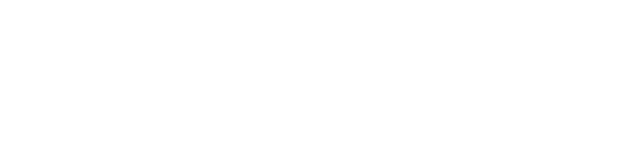
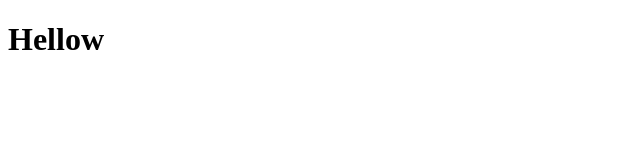
Before and after one commit to rabiulkarim/sundayfeb04, a plain HTML site: page index.html in a window 1280 px wide. Shown: the whole page, without its empty margins (0-640 px from the left). Drawn offline with Linux system fonts and the light colour scheme.

Commit message:
heading line

```diff
--- a/index.html
+++ b/index.html
@@ -5,5 +5,7 @@
     <meta name="viewport" content="width=device-width, initial-scale=1.0" />
     <title>Document</title>
   </head>
-  <body></body>
+  <body>
+    <h1>Hellow</h1>
+  </body>
 </html>
```
